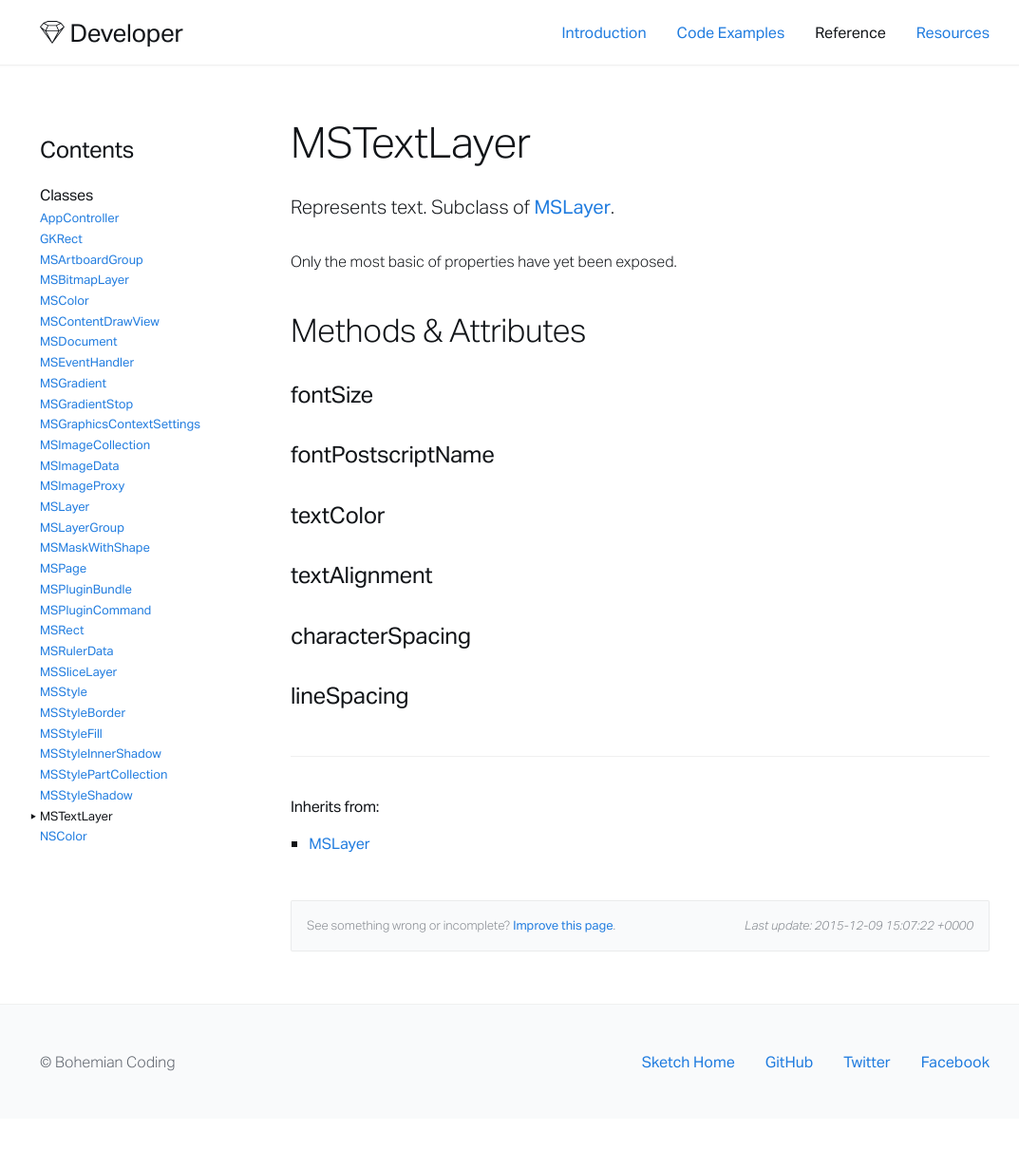
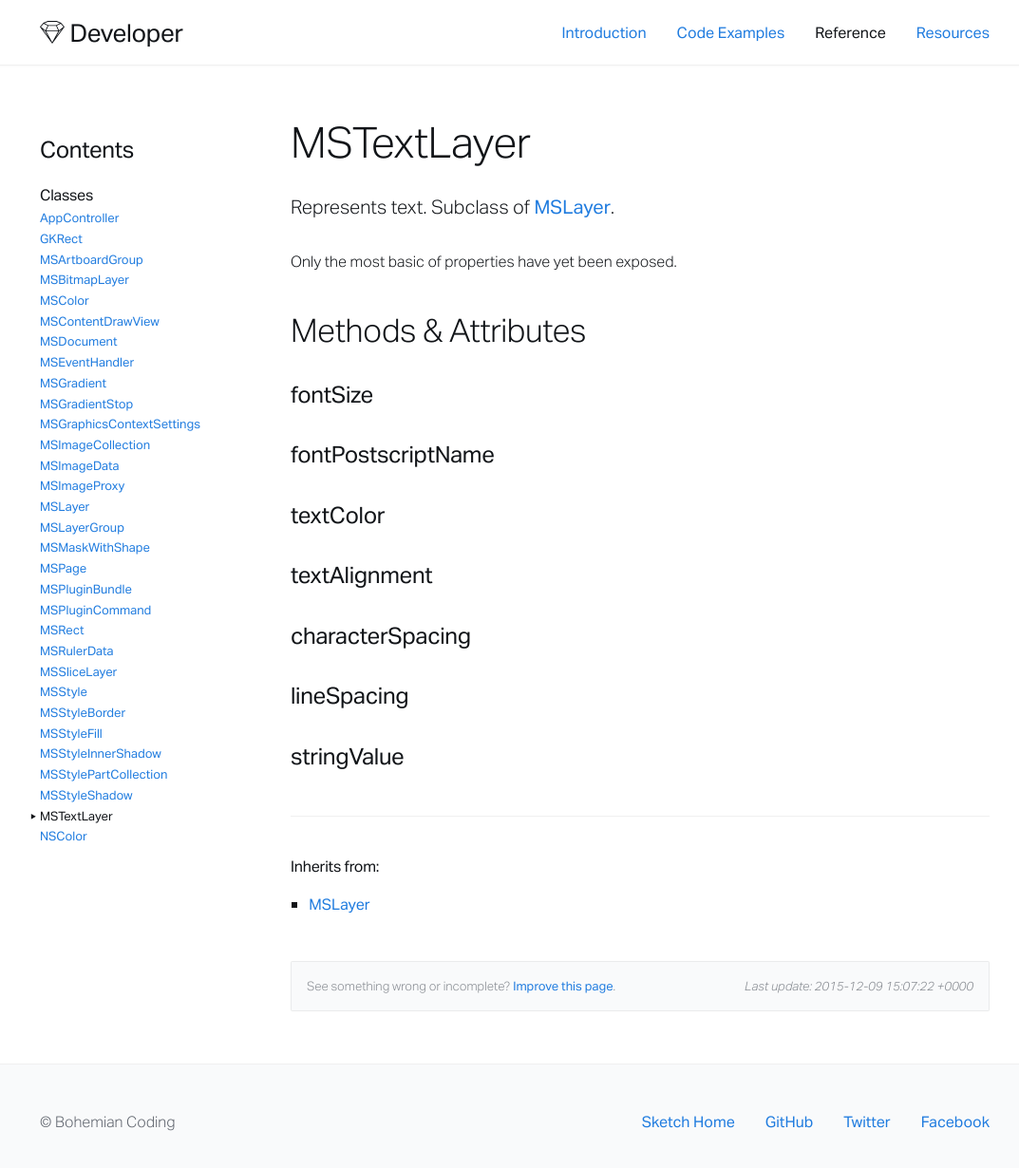
Before and after one commit to matt-curtis/developer.sketchapp.com, a Jekyll site: the page built from _reference/MSTextLayer.md, in a window 1280 px wide and 1241 px high. Shown: the top 1230 px of the window at 95% size, without its empty margins (98-1171 px from the left). Built offline with Jekyll 4.4.1, drawn with Linux system fonts in a browser that asks for light colours; nearby versions of some CDN libraries; Markdown is read by kramdown in place of the engine named in the settings.

Commit message:
add stringValue method

```diff
--- a/_reference/MSTextLayer.md
+++ b/_reference/MSTextLayer.md
@@ -22,3 +22,5 @@ Only the most basic of properties have yet been exposed.
 ### characterSpacing
 
 ### lineSpacing
+
+### stringValue
```
